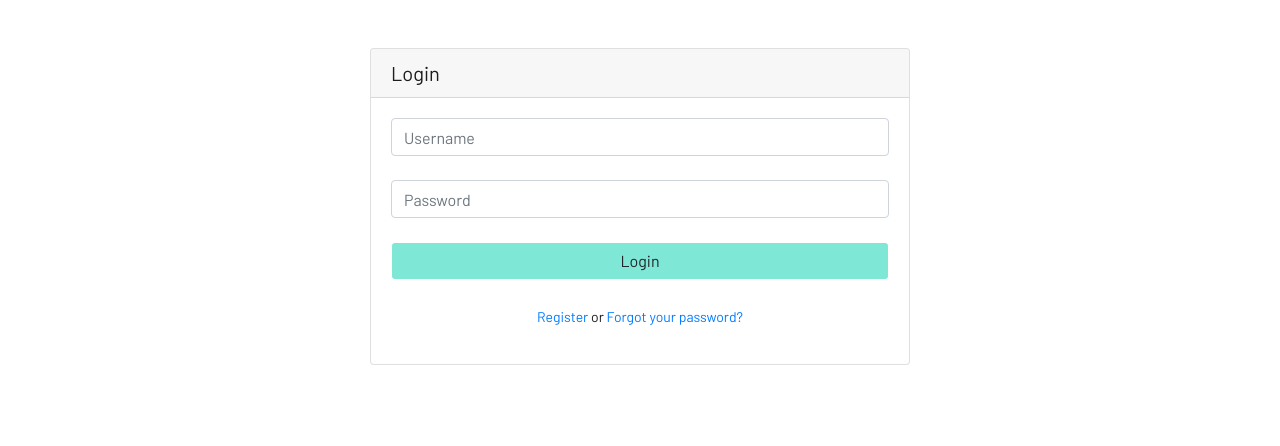
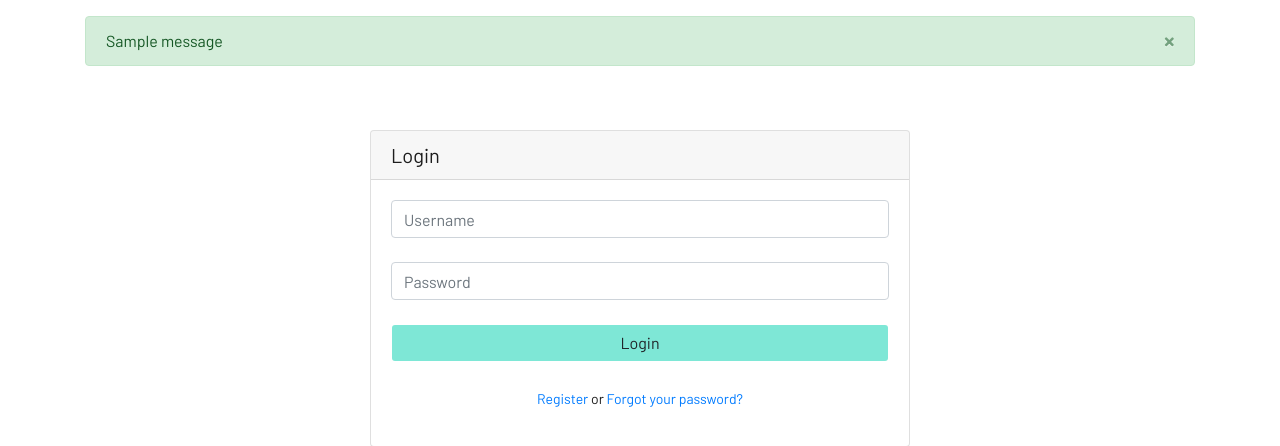
Before and after one commit to aesavas/DayLee, a Django app: page /login/ in a window 1280 px wide. Shown: the part 74-520 px from the top of the page. Run offline with Django 3.2, Linux system fonts and the light colour scheme; tables that the repository leaves empty hold one stand-in row (values such as "Sample post"); one stand-in notice (Sample message) is shown.

Commit message:
Message alerts added.

```diff
--- a/src/templates/includes/main.html
+++ b/src/templates/includes/main.html
@@ -15,6 +15,20 @@
 </head>
 <body>
     {% include 'includes/navbar.html' %}
+    <div class="container mt-3">
+        {% if messages %}
+
+        {% for message in messages %}
+        <div class="alert {% if message.tags %}alert-{{message.tags}}{% elif message.tags == 'error' %}danger{% endif %} alert-dismissible fade show" role="alert">
+            {{message}}
+            <button type="button" class="close" data-dismiss="alert" aria-label="Close">
+                <span aria-hidden="true">&times;</span>
+            </button>
+        </div>
+        {% endfor %}
+
+        {% endif %}
+    </div>
 
 	{% block content %}
 
--- a/src/users/views.py
+++ b/src/users/views.py
@@ -1,5 +1,6 @@
 from django.shortcuts import redirect, render
 from django.contrib.auth import login, authenticate, logout
+from django.contrib import messages
 
 from .forms import CustomUserCreationForm
 from .models import User, Profile
@@ -15,7 +16,10 @@ def register_profile_view(request):
             user = form.save(commit=False)
             user.username = user.username.lower()
             user.save()
+            messages.success(request, 'User account was created successfully!')
             return redirect('dashboard')
+        else:
+            messages.error(request, 'An error has occurred during registration!')
     context = {
         'form' : form,
         'page' : page,
@@ -37,19 +41,17 @@ def login_view(request):
         try:
             user = User.objects.get(username=username)
         except:
-            # TODO: Add error message alert
-            print('Username does not exist!')
+            messages.error(request, 'Username does not exist!')
         user = authenticate(request, username=username, password=password)
         if user is not None:
             login(request, user)
-            # TODO: Add success message alert
+            messages.success(request, 'User has been login successfully!')
             return redirect('dashboard')
         else:
-            pass
-            # TODO: Add error message alert
+            messages.error(request, 'Username or password is incorrect !')
     return render(request, 'users/login_register.html', context)
 
 def logout_view(request):
     logout(request)
-    # TODO: Add success message alert
+    messages.success(request, 'User was logged out succesfully')
     return redirect('landing-page')
```
